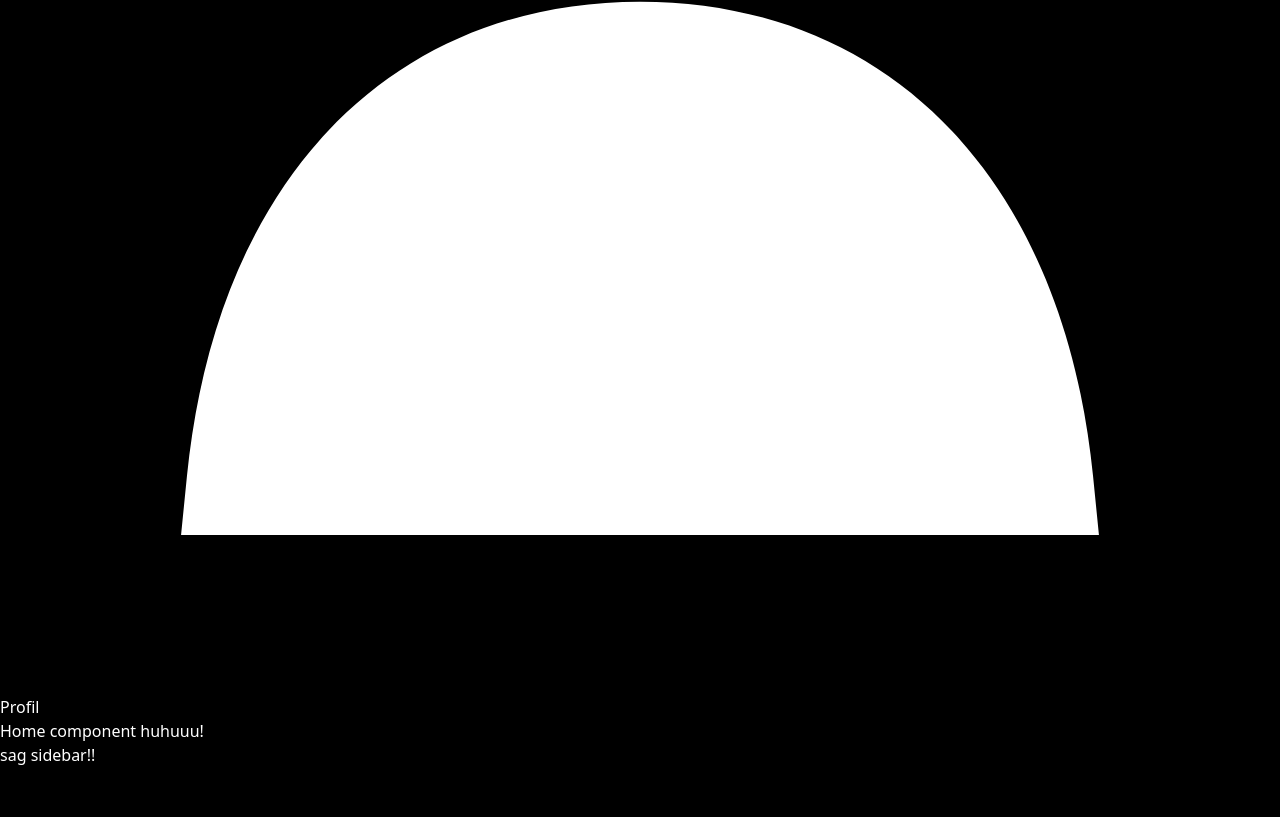
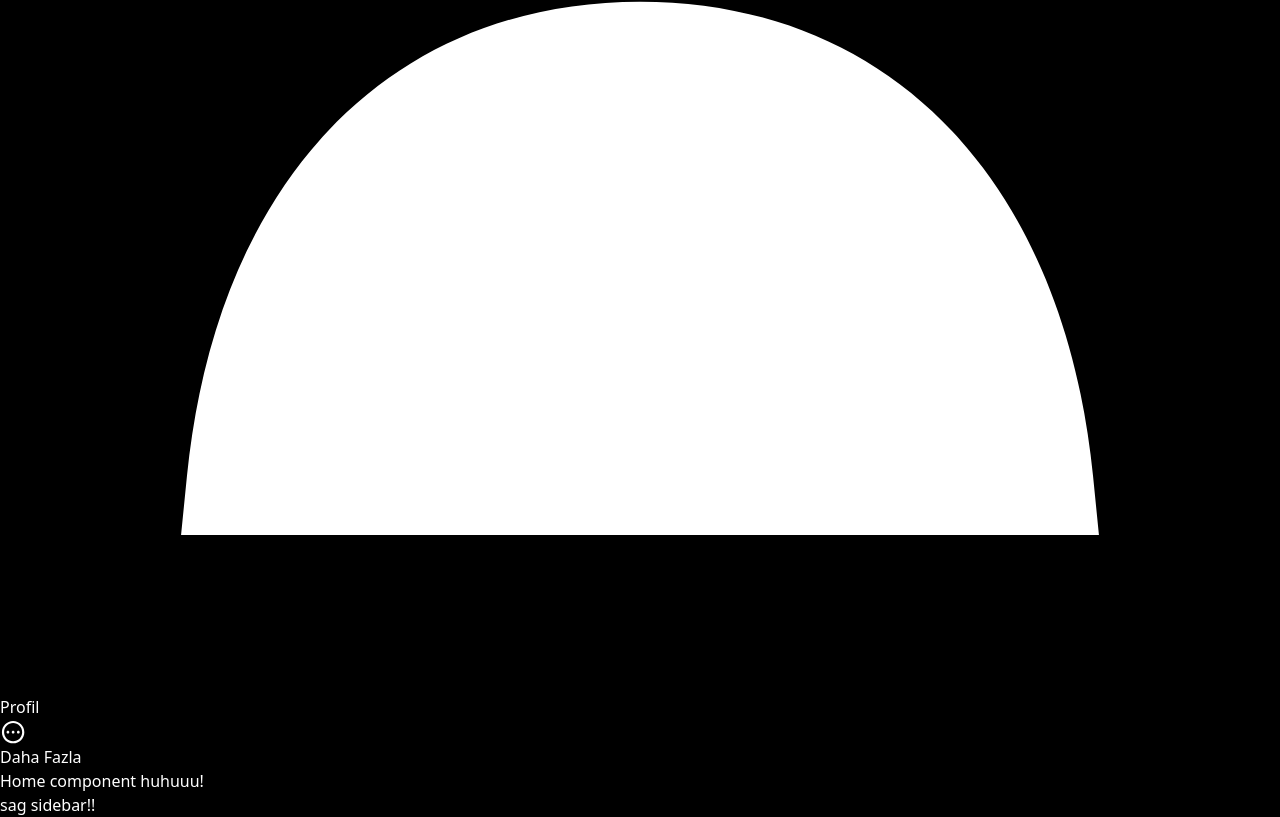
Before and after one commit to neslihanatasever/twitter-clone, a React (Vite) app: page / in a window 1280 px wide. Shown: the part 9767-10584 px from the top of the page. Before the commit the page ends 10534 px from the top, so only its background shows below. Built offline with nearby package versions, Linux system fonts and the light colour scheme.

Commit message:
daha fazla butonu eklendi

```diff
--- a/src/layout/main/sidebar/menu/index.jsx
+++ b/src/layout/main/sidebar/menu/index.jsx
@@ -6,7 +6,7 @@ export default function Menu() {
   return (
     <nav className="mt-0.5 mb-1">
       {mainMenu.map((menu, index) => (
-        <NavLink key={index} to={menu.path} className="py-1 block group">
+        <NavLink key={index} to={menu.path} className="py-[3px] block group">
           {({ isActive }) => (
             <div
               className={classNames(
@@ -17,8 +17,8 @@ export default function Menu() {
               <div className="w-[26.25px] h-[26.25px] relative">
                 {menu.notification && (
                   <span className="w-[18px] h-[18px] rounded-full bg-[#1d9bf0] absolute -top-1.5 -right-1 flex items-center justify-center text-[11px]">
-                  {menu.notification}
-                </span>
+                    {menu.notification}
+                  </span>
                 )}
                 {!isActive && menu.icon.passive}
                 {isActive && menu.icon.active}
@@ -28,6 +28,21 @@ export default function Menu() {
           )}
         </NavLink>
       ))}
+
+      <button className="py-[3px] block group">
+        <div
+          className={
+            "p-3 rounded-full transition-colors inline-flex items-center gap-5 group-hover:bg-[#eff3f41a]"
+          }
+        >
+          <div className="w-[26.25px] h-[26.25px] relative">
+            <svg viewBox="0 0 24 24" width={26.25} height={26.25}>
+              <path fill="currentColor" d="M3.75 12c0-4.56 3.69-8.25 8.25-8.25s8.25 3.69 8.25 8.25-3.69 8.25-8.25 8.25S3.75 16.56 3.75 12zM12 1.75C6.34 1.75 1.75 6.34 1.75 12S6.34 22.25 12 22.25 22.25 17.66 22.25 12 17.66 1.75 12 1.75zm-4.75 11.5c.69 0 1.25-.56 1.25-1.25s-.56-1.25-1.25-1.25S6 11.31 6 12s.56 1.25 1.25 1.25zm9.5 0c.69 0 1.25-.56 1.25-1.25s-.56-1.25-1.25-1.25-1.25.56-1.25 1.25.56 1.25 1.25 1.25zM13.25 12c0 .69-.56 1.25-1.25 1.25s-1.25-.56-1.25-1.25.56-1.25 1.25-1.25 1.25.56 1.25 1.25z" />
+            </svg>
+          </div>
+          <div className="pr-4 text-xl">Daha Fazla</div>
+        </div>
+      </button>
     </nav>
   );
 }
```
